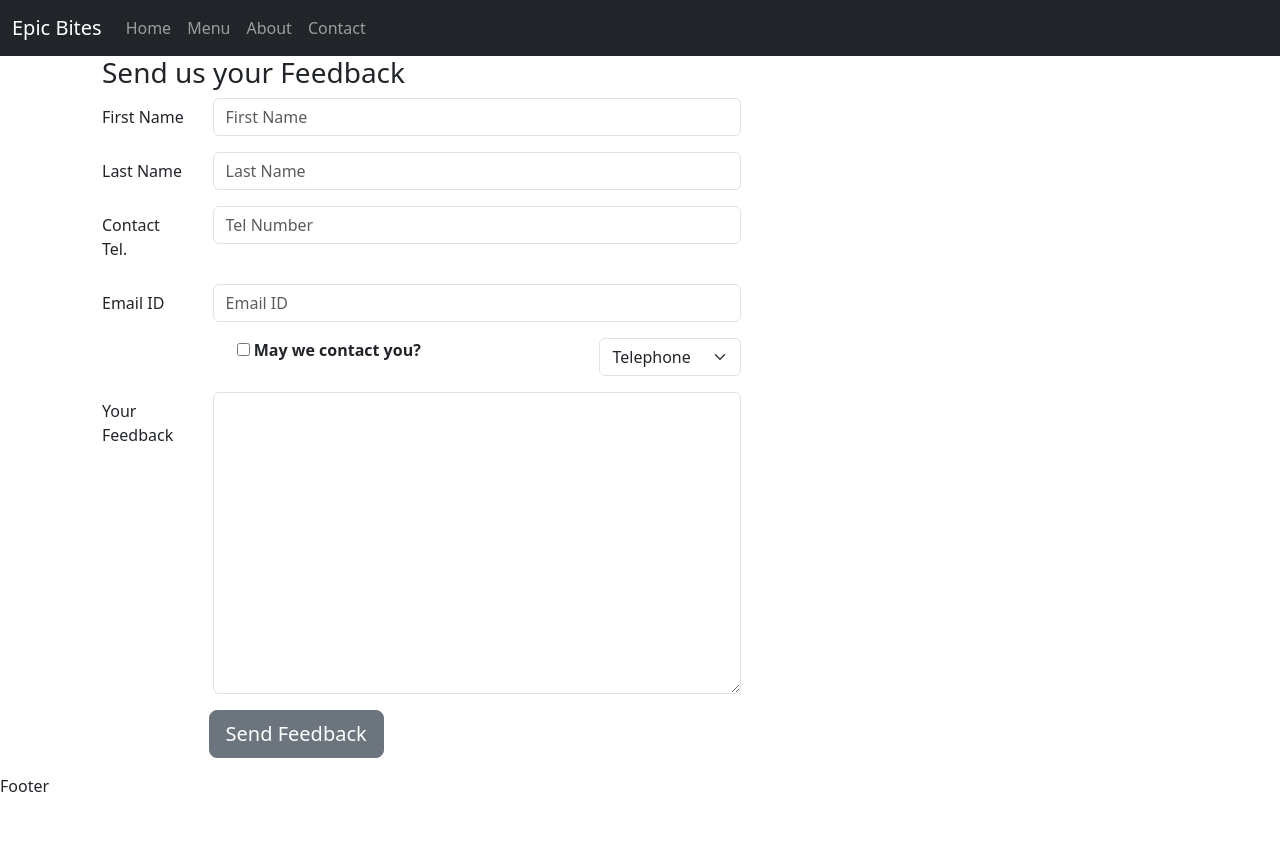
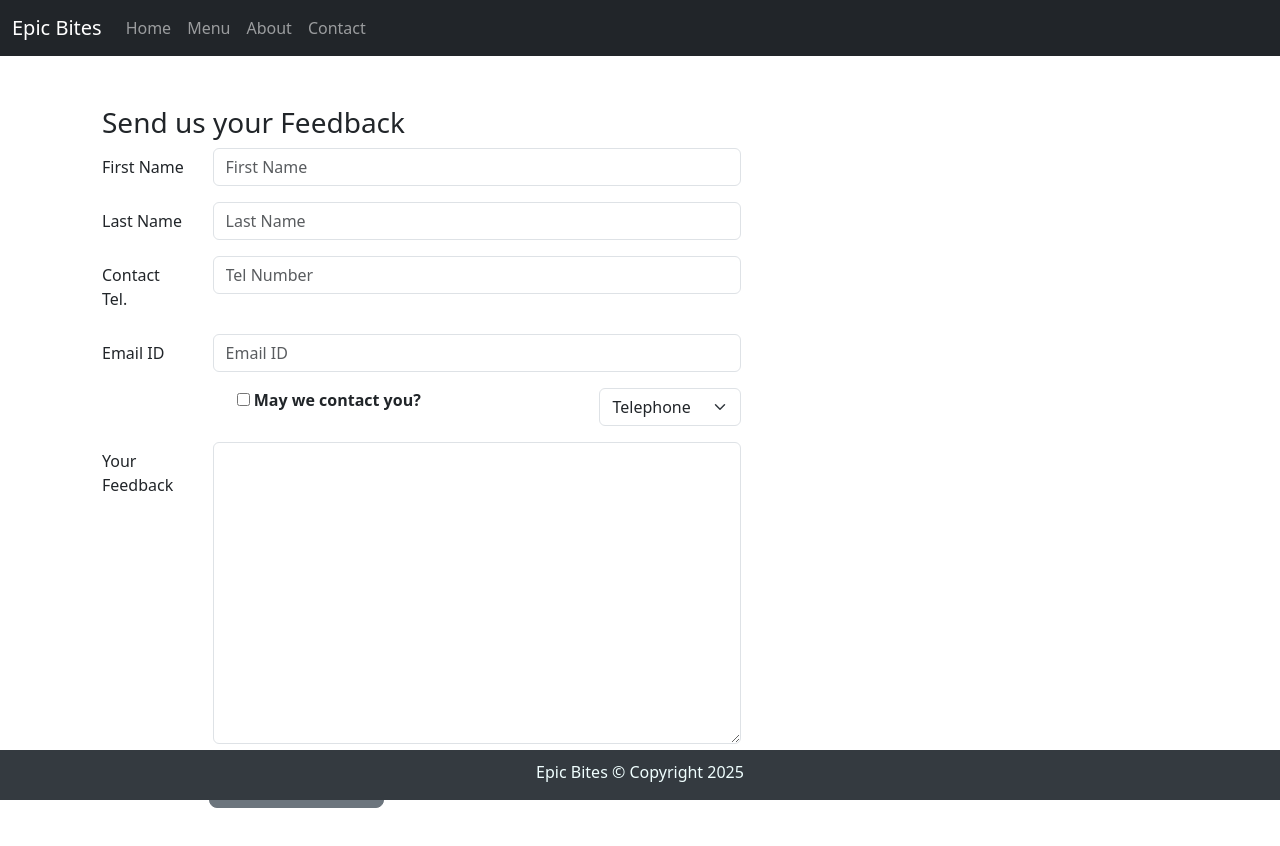
Before and after one commit to nrxo777/Restaurant, a React (Vite) app in the folder frontend/: page /contact in a window 1280 px wide. Shown: the top 846 px of the page. Before the commit the page ends 800 px from the top, so only its background shows below. Built offline with nearby package versions, Linux system fonts and the light colour scheme.

Commit message:
footer_component

```diff
--- /dev/null
+++ b/frontend/src/components/footer/Footer.css
@@ -0,0 +1,15 @@
+.footer {
+    background-color: #343a40;
+    color: azure;
+    margin: 0px auto;
+    padding-top: 10px;
+    position: fixed;
+    bottom: 0;
+    width: 100%;
+  }
+
+  .row-content {
+    margin: 0px auto;
+    padding: 50px 0px 50px 0px;
+    min-height: 40px;
+  }
--- a/frontend/src/components/footer/Footer.jsx
+++ b/frontend/src/components/footer/Footer.jsx
@@ -1,7 +1,18 @@
 import React from "react";
+import "./Footer.css";
 
 const Footer = () => {
-  return <div>Footer</div>;
+  return (
+    <div className="footer">
+      <div className="container">
+        <div className="row justify-content-center">
+          <div className="col-auto">
+            <p>Epic Bites &#169; Copyright 2025</p>
+          </div>
+        </div>
+      </div>
+    </div>
+  );
 };
 
 export default Footer;
--- a/frontend/src/main.jsx
+++ b/frontend/src/main.jsx
@@ -1,4 +1,3 @@
-import { StrictMode } from "react";
 import { createRoot } from "react-dom/client";
 import "./index.css";
 import App from "./App.jsx";
```
Also changed, not shown: frontend/src/index.css (line endings or trailing spaces).
